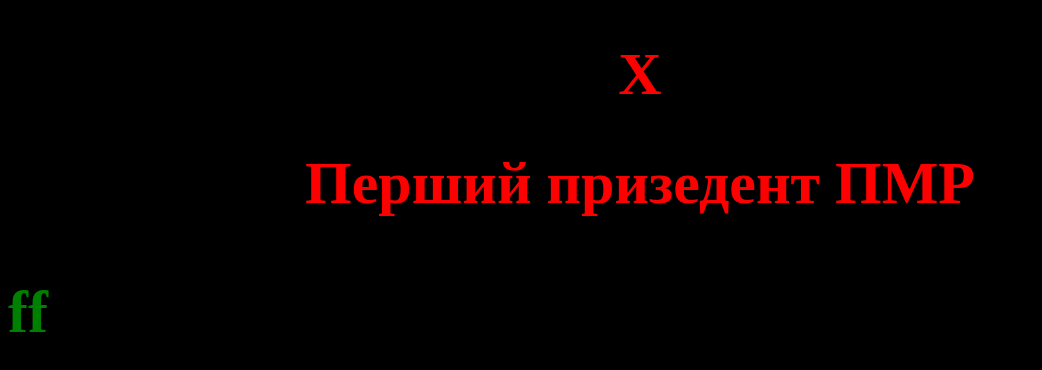
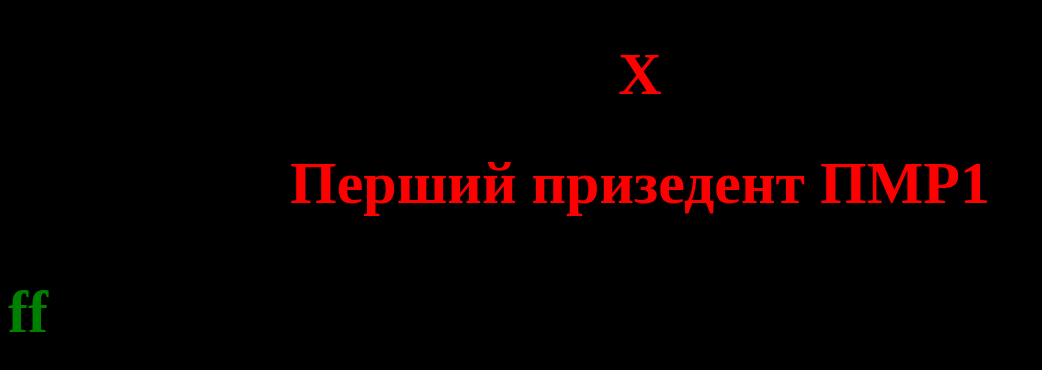
Before and after one commit to yarikkulyk1/press, a plain HTML site: page firstpresident.html in a window 1280 px wide. Shown: the whole page, without its empty margins (0-1042 px from the left). Drawn offline with Linux system fonts and the light colour scheme.

Commit message:
Update firstpresident.html

```diff
--- a/firstpresident.html
+++ b/firstpresident.html
@@ -2,7 +2,7 @@
 <html>
 <head>
 	<center><h1 style="color:red; font-size:60px;">X</h1></center>
-	<center><h1 style="color:red; font-size:60px;">Перший призедент ПМР</h1></center>
+	<center><h1 style="color:red; font-size:60px;">Перший призедент ПМР1</h1></center>
 	<h6><p style="color: green; font-size:60px";>ff</p></h6>
 
 </head>
```
